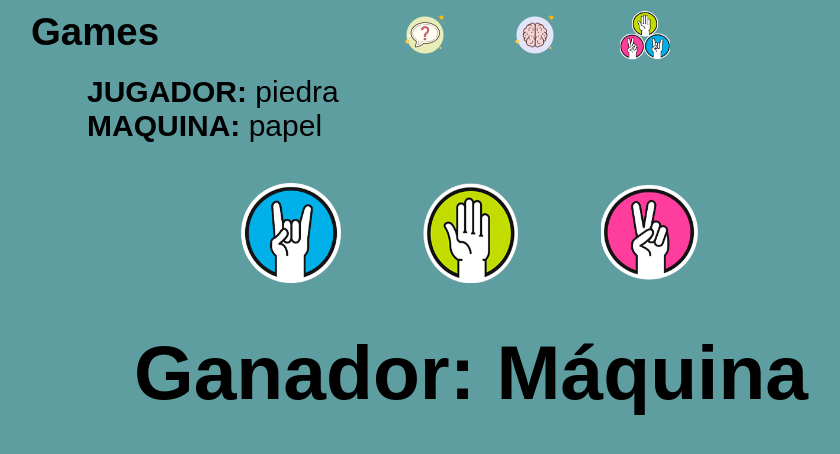
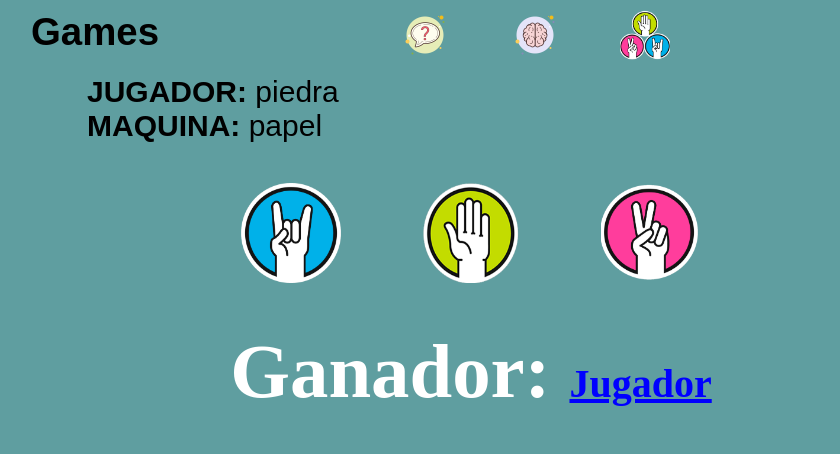
Before and after one commit to MendietaSergio/games, a React (Vite) app: page /stonepaperscissors in a window 1280 px wide. Both pictures are taken after a click on the picture 460 px from the left and 233 px from the top of the page. Shown: the top 454 px of the page, without its empty margins (169-1009 px from the left). Built offline with nearby package versions, Linux system fonts and the light colour scheme.

Commit message:
Añade mejoras en el titulo a mostrar al ganador

```diff
--- a/src/Components/Result/Result.jsx
+++ b/src/Components/Result/Result.jsx
@@ -1,17 +1,27 @@
-import React from 'react'
+import React from "react";
 
-export const Result = ({machineChoice, playerChoice}) => {
-    let resultFinal;
+export const Result = ({ machineChoice, playerChoice }) => {
+  let resultFinal;
 
-    if(playerChoice.defeat === machineChoice.choice && playerChoice.choice){
-        resultFinal = <h1>Ganador: Jugador </h1>
-    } else if( machineChoice.defeat === playerChoice.choice && playerChoice.choice){
-        resultFinal = <h1>Ganador: Máquina</h1>
-    } else if(playerChoice.choice === machineChoice.choice && playerChoice.choice){
-        resultFinal = <h1>Empate</h1>
-    }
+  if (playerChoice.defeat === machineChoice.choice && playerChoice.choice) {
+    resultFinal = (
+      <h1>
+        Ganador: <span className="result-title"> Jugador </span>
+      </h1>
+    );
+  } else if (
+    machineChoice.defeat === playerChoice.choice &&
+    playerChoice.choice
+  ) {
+    resultFinal = <h1>
+    Ganador: <span className="result-title"> Jugador </span>
+  </h1>
+  } else if (
+    playerChoice.choice === machineChoice.choice &&
+    playerChoice.choice
+  ) {
+    resultFinal = <h1>Empate</h1>;
+  }
 
-    return (
-        <h1>{resultFinal}</h1>
-    )
-}
+  return <h1 className="result-final">{resultFinal}</h1>;
+};
```
